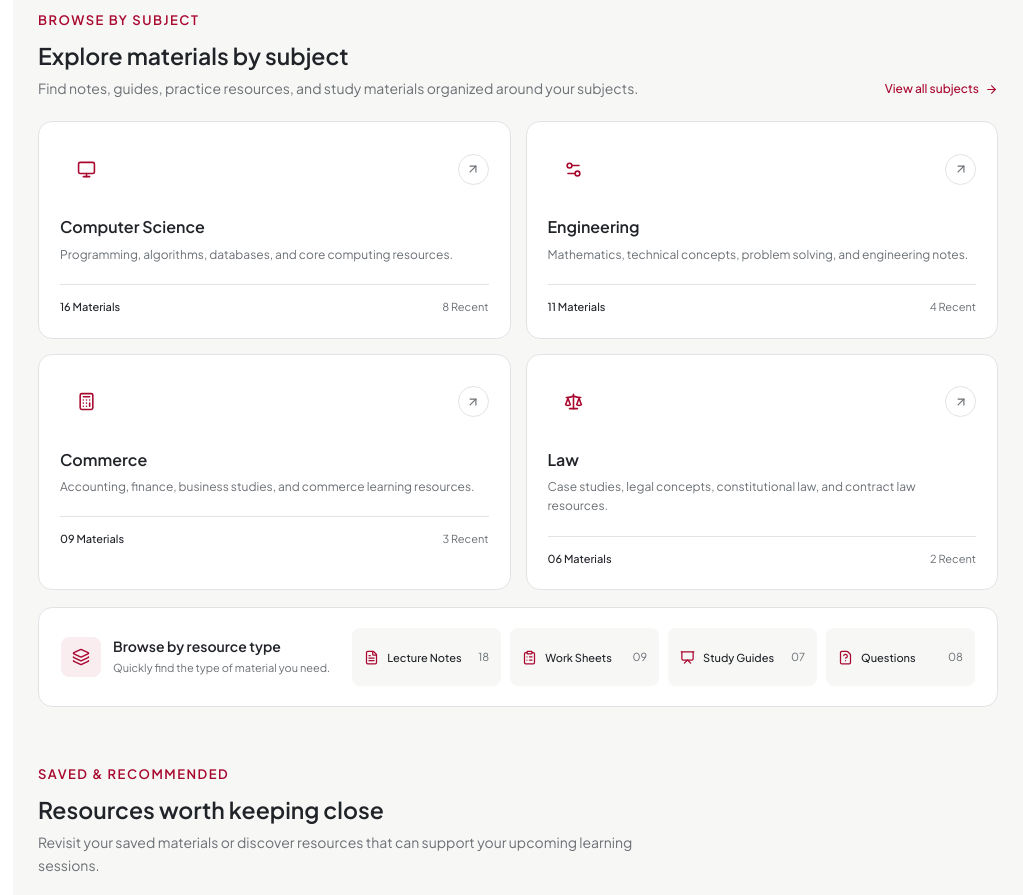
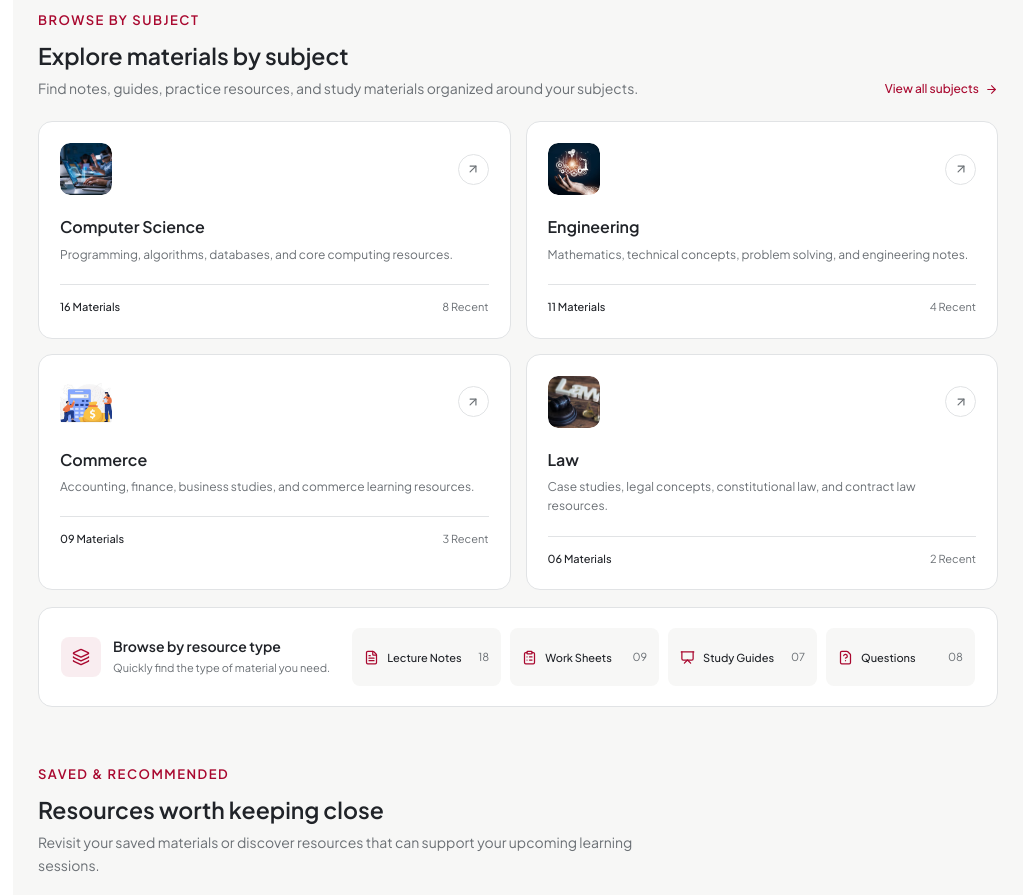
Before and after one commit to Bava29/UniTutor, a plain HTML site: page d4.html in a window 1280 px wide. Shown: the part 1110-2005 px from the top of the page, without its empty margins (257-1280 px from the left). Drawn offline with nearby package versions, Linux system fonts and the light colour scheme.

Commit message:
Add files via upload

```diff
--- a/d4.html
+++ b/d4.html
@@ -730,7 +730,7 @@
                     <div class="unitutor-material-subject-top">
 
                         <div class="unitutor-material-subject-icon">
-                            <i data-lucide="monitor"></i>
+                            <img src="images/computer-science.jpg" alt="Computer Science">
                         </div>
 
                         <span class="unitutor-material-subject-arrow">
@@ -774,7 +774,7 @@
                     <div class="unitutor-material-subject-top">
 
                         <div class="unitutor-material-subject-icon">
-                            <i data-lucide="settings-2"></i>
+                            <img src="images/engineering.jpg" alt="Engineering">
                         </div>
 
                         <span class="unitutor-material-subject-arrow">
@@ -818,7 +818,7 @@
                     <div class="unitutor-material-subject-top">
 
                         <div class="unitutor-material-subject-icon">
-                            <i data-lucide="calculator"></i>
+                            <img src="images/commerce.jpg" alt="Commerce">
                         </div>
 
                         <span class="unitutor-material-subject-arrow">
@@ -862,7 +862,7 @@
                     <div class="unitutor-material-subject-top">
 
                         <div class="unitutor-material-subject-icon">
-                            <i data-lucide="scale"></i>
+                            <img src="images/law.jpg" alt="Law">
                         </div>
 
                         <span class="unitutor-material-subject-arrow">
```
Also changed, not shown: about.html (+2 -2 lines).
